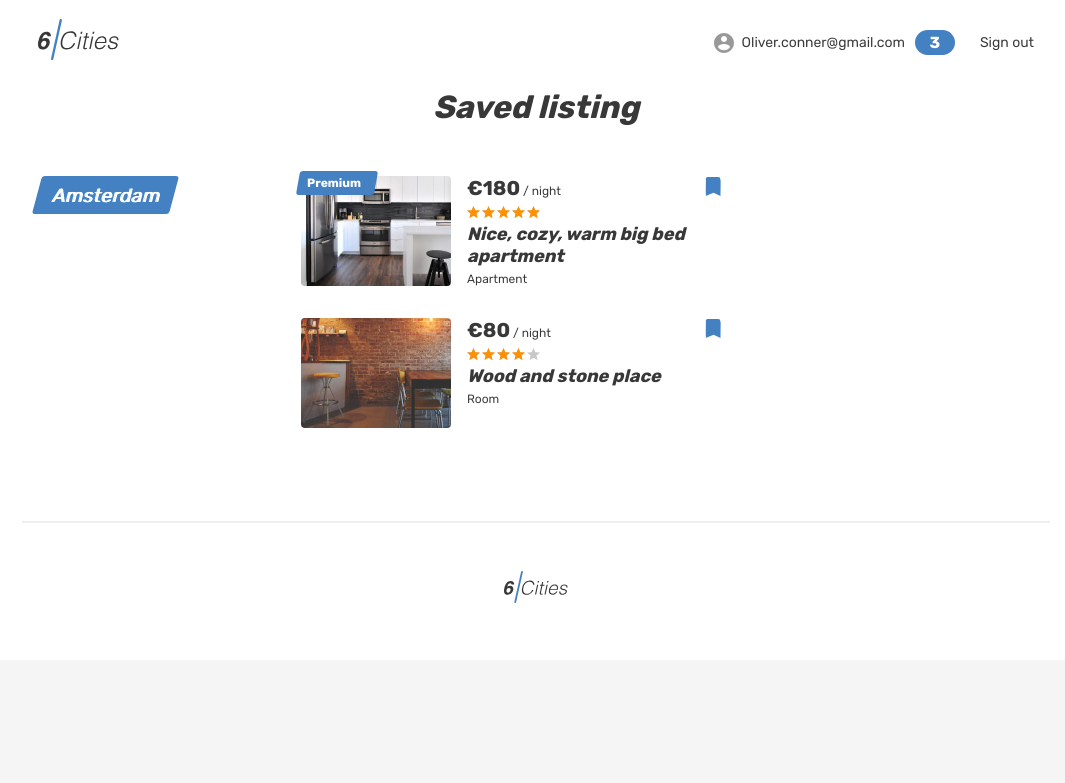
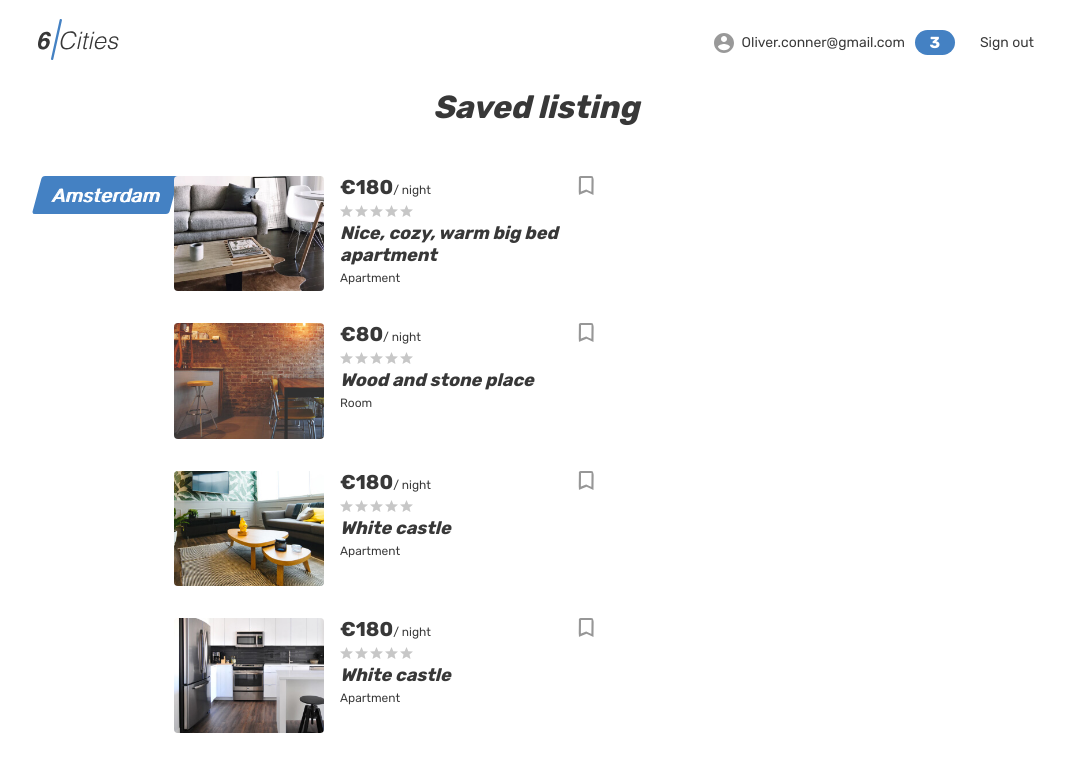
Before and after one commit to htmlacademy-univer-javascript-3/2571303-six-cities-5, a React (Vite) app: page /favorites in a window 1280 px wide. Shown: the top 783 px of the page, without its empty margins (104-1169 px from the left). Built offline with nearby package versions, Linux system fonts and the light colour scheme.

Commit message:
components: add favorites location and offer cards

```diff
--- /dev/null
+++ b/src/components/favorite-location-item/favorite-location-item.tsx
@@ -0,0 +1,26 @@
+import FavoriteOfferCard from '../favorite-offer-card/favorite-offer-card.tsx';
+import {Offer} from '../../types/offer.ts';
+
+type FavoriteLocationItemProps = {
+  location: string;
+  offers: Offer[];
+}
+
+function FavoriteLocationItem({location, offers}: FavoriteLocationItemProps) {
+  return (
+    <div className="favorites__locations locations locations--current">
+      <div className="locations__item">
+        <a className="locations__item-link" href="#">
+          <span>{location}</span>
+        </a>
+      </div>
+      <div className="favorites__places">
+        {offers.map((offer: Offer) => (
+          <FavoriteOfferCard key={offer.id} imageSrc={offer.imageSrc} price={offer.price} name={offer.name} placeType={offer.type} rating={`${offer.rating}`}/>
+        ))}
+      </div>
+    </div>
+  );
+}
+
+export default FavoriteLocationItem;
--- /dev/null
+++ b/src/components/favorite-offer-card/favorite-offer-card.tsx
@@ -0,0 +1,52 @@
+
+type FavoriteOfferCardProps = {
+  imageSrc: string;
+  price: number;
+  name: string;
+  placeType: string;
+  rating: string;
+  premium?: boolean;
+}
+
+function FavoriteOfferCard({imageSrc, price, name, placeType, rating, premium}: FavoriteOfferCardProps) {
+  return (
+    <article className="favorites__card place-card">
+      {premium && (
+        <div className="place-card__mark">
+          <span>Premium</span>
+        </div>
+      )}
+      <div className="favorites__image-wrapper place-card__image-wrapper">
+        <a href="#">
+          <img className="place-card__image" src={imageSrc} width="150" height="110" alt="Place image"/>
+        </a>
+      </div>
+      <div className="place-card__info">
+        <div className="place-card__price-wrapper">
+          <div className="place-card__price">
+            <b className="place-card__price-value">&euro;{price}</b>
+            <span className="place-card__price-text">&#47;&nbsp;night</span>
+          </div>
+          <button className="place-card__bookmark-button button" type="button">
+            <svg className="place-card__bookmark-icon" width="18" height="19">
+              <use xlinkHref="#icon-bookmark"></use>
+            </svg>
+            <span className="visually-hidden">To bookmarks</span>
+          </button>
+        </div>
+        <div className="place-card__rating rating">
+          <div className="place-card__stars rating__stars">
+            <span style={{width: rating}}></span>
+            <span className="visually-hidden">Rating</span>
+          </div>
+        </div>
+        <h2 className="place-card__name">
+          <a href="#">{name}</a>
+        </h2>
+        <p className="place-card__type">{placeType}</p>
+      </div>
+    </article>
+  );
+}
+
+export default FavoriteOfferCard;
--- a/src/pages/favorites/favorites-page.tsx
+++ b/src/pages/favorites/favorites-page.tsx
@@ -1,3 +1,6 @@
+import FavoriteLocationItem from '../../components/favorite-location-item/favorite-location-item.tsx';
+import {offersData} from '../../mocks/offers.ts';
+
 function FavoritesPage() {
   return (
     <div className="page">
@@ -41,107 +44,10 @@ function FavoritesPage() {
             <h1 className="favorites__title">Saved listing</h1>
             <ul className="favorites__list">
               <li className="favorites__locations-items">
-                <div className="favorites__locations locations locations--current">
-                  <div className="locations__item">
-                    <a className="locations__item-link" href="#">
-                      <span>Amsterdam</span>
-                    </a>
-                  </div>
-                </div>
-                <div className="favorites__places">
-                  <article className="favorites__card place-card">
-                    <div className="place-card__mark">
-                      <span>Premium</span>
-                    </div>
-                    <div className="favorites__image-wrapper place-card__image-wrapper">
-                      <a href="#">
-                        <img
-                          className="place-card__image"
-                          src="img/apartment-small-03.jpg"
-                          width="150"
-                          height="110"
-                          alt="Place image"
-                        />
-                      </a>
-                    </div>
-                    <div className="favorites__card-info place-card__info">
-                      <div className="place-card__price-wrapper">
-                        <div className="place-card__price">
-                          <b className="place-card__price-value">€180</b>
-                          <span className="place-card__price-text"> / night</span>
-                        </div>
-                        <button
-                          className="place-card__bookmark-button place-card__bookmark-button--active button"
-                          type="button"
-                        >
-                          <svg
-                            className="place-card__bookmark-icon"
-                            width="18"
-                            height="19"
-                          >
-                            <use xlinkHref="#icon-bookmark"></use>
-                          </svg>
-                          <span className="visually-hidden">In bookmarks</span>
-                        </button>
-                      </div>
-                      <div className="place-card__rating rating">
-                        <div className="place-card__stars rating__stars">
-                          <span style={{ width: '100%' }}></span>
-                          <span className="visually-hidden">Rating</span>
-                        </div>
-                      </div>
-                      <h2 className="place-card__name">
-                        <a href="#">Nice, cozy, warm big bed apartment</a>
-                      </h2>
-                      <p className="place-card__type">Apartment</p>
-                    </div>
-                  </article>
-
-                  <article className="favorites__card place-card">
-                    <div className="favorites__image-wrapper place-card__image-wrapper">
-                      <a href="#">
-                        <img
-                          className="place-card__image"
-                          src="img/room-small.jpg"
-                          width="150"
-                          height="110"
-                          alt="Place image"
-                        />
-                      </a>
-                    </div>
-                    <div className="favorites__card-info place-card__info">
-                      <div className="place-card__price-wrapper">
-                        <div className="place-card__price">
-                          <b className="place-card__price-value">€80</b>
-                          <span className="place-card__price-text"> / night</span>
-                        </div>
-                        <button
-                          className="place-card__bookmark-button place-card__bookmark-button--active button"
-                          type="button"
-                        >
-                          <svg
-                            className="place-card__bookmark-icon"
-                            width="18"
-                            height="19"
-                          >
-                            <use xlinkHref="#icon-bookmark"></use>
-                          </svg>
-                          <span className="visually-hidden">In bookmarks</span>
-                        </button>
-                      </div>
-                      <div className="place-card__rating rating">
-                        <div className="place-card__stars rating__stars">
-                          <span style={{ width: '80%' }}></span>
-                          <span className="visually-hidden">Rating</span>
-                        </div>
-                      </div>
-                      <h2 className="place-card__name">
-                        <a href="#">Wood and stone place</a>
-                      </h2>
-                      <p className="place-card__type">Room</p>
-                    </div>
-                  </article>
-                </div>
+                {<FavoriteLocationItem location="Amsterdam" offers={offersData}/>}
+              </li>
+              <li className="favorites__locations-items">
+                {<FavoriteLocationItem location="Cologne" offers={offersData}/>}
               </li>
             </ul>
           </section>
```
